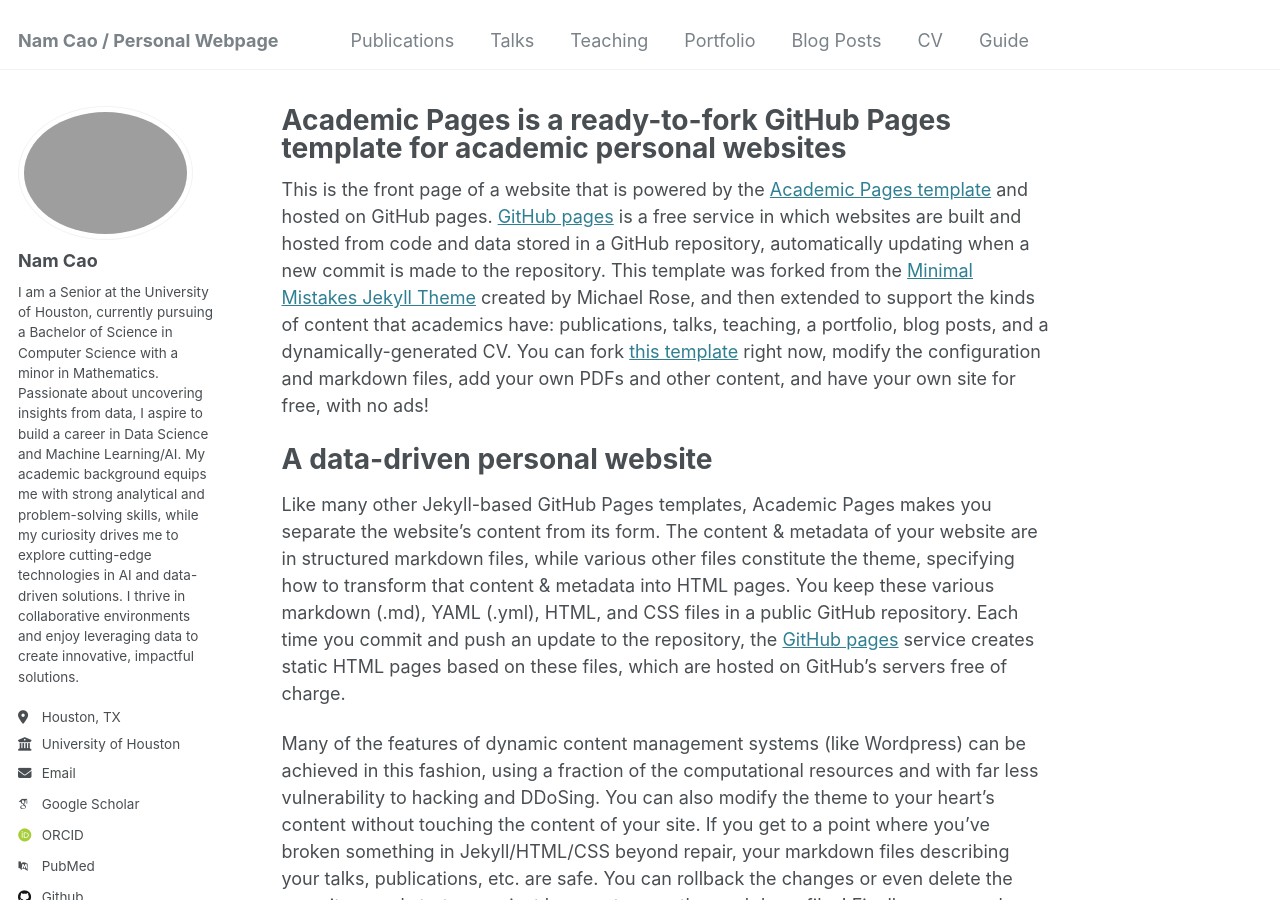
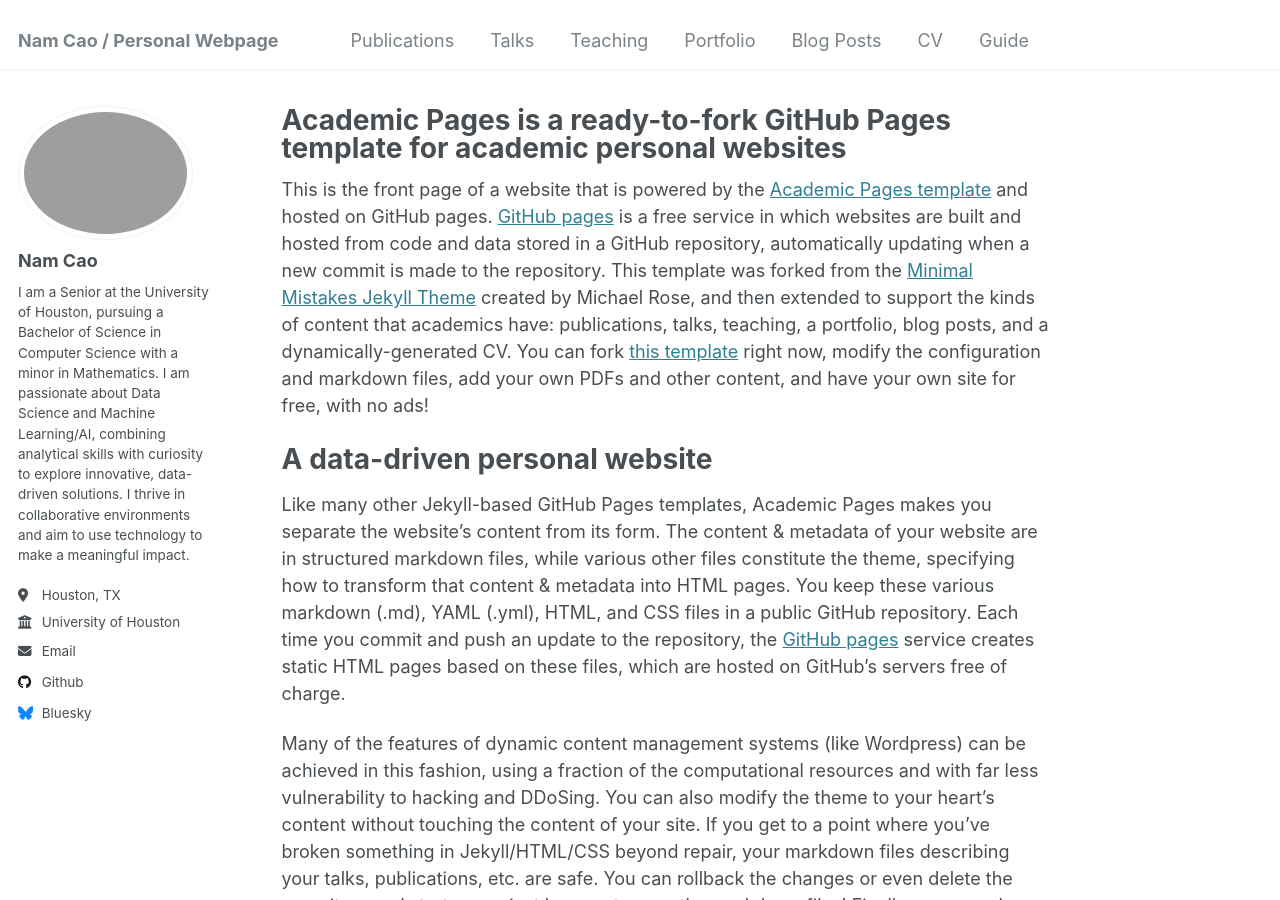
Before and after one commit to FateTwistedNA/NamGitHub, a Jekyll site: the page built from _pages/about.md, in a window 1280 px wide and 900 px high. Built offline with Jekyll 4.4.1, drawn with Linux system fonts in a browser that asks for light colours; some web fonts are replaced.

```diff
--- a/_config.yml
+++ b/_config.yml
@@ -24,10 +24,9 @@ author:
   avatar           : "profile.png"
   name             : "Nam Cao"
   pronouns         : # example: "she/her"
-  bio              : "I am a Senior at the University of Houston, currently pursuing a Bachelor of Science in Computer Science with a minor in Mathematics.
-                      Passionate about uncovering insights from data, I aspire to build a career in Data Science and Machine Learning/AI.
-                      My academic background equips me with strong analytical and problem-solving skills, while my curiosity drives me to explore cutting-edge technologies in AI and data-driven solutions.
-                      I thrive in collaborative environments and enjoy leveraging data to create innovative, impactful solutions."
+  bio              : "I am a Senior at the University of Houston, pursuing a Bachelor of Science in Computer Science with a minor in Mathematics.
+                      I am passionate about Data Science and Machine Learning/AI, combining analytical skills with curiosity to explore innovative, data-driven solutions.
+                      I thrive in collaborative environments and aim to use technology to make a meaningful impact."
   location         : "Houston, TX"
   employer         : "University of Houston"
   uri              : # URL
@@ -35,11 +34,11 @@ author:
 
   # Academic websites
   arxiv            : # URL - Update with the correct link to your profile
-  googlescholar    : "https://scholar.google.com/citations?user=PS_CX0AAAAAJ"
+  googlescholar    :
   impactstory      : # URL
-  orcid            : "http://orcid.org/yourorcidurl"
+  orcid            :
   semantic         : # URL
-  pubmed           : "https://www.ncbi.nlm.nih.gov/pubmed/?term=john+snow"
+  pubmed           :
   researchgate     : # URL
   scopus           : # URL
 
```
Also changed, not shown: 1 other file.
